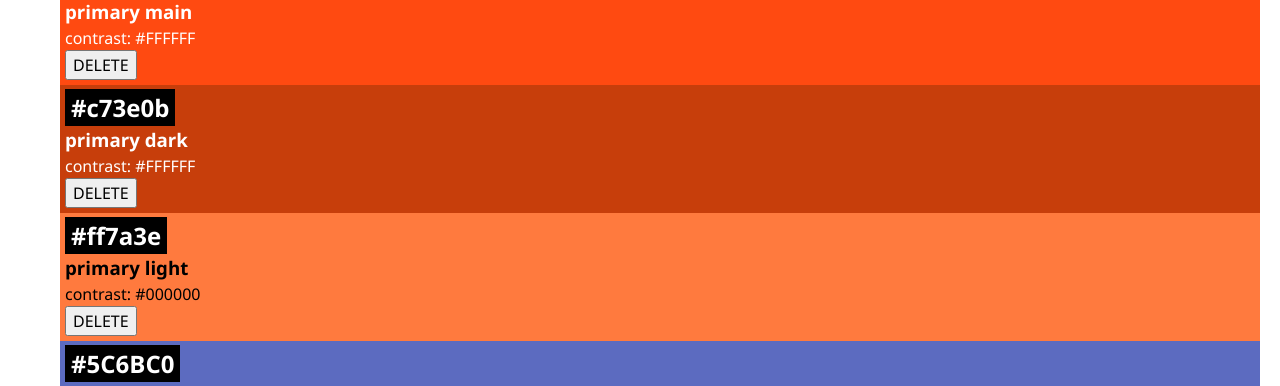
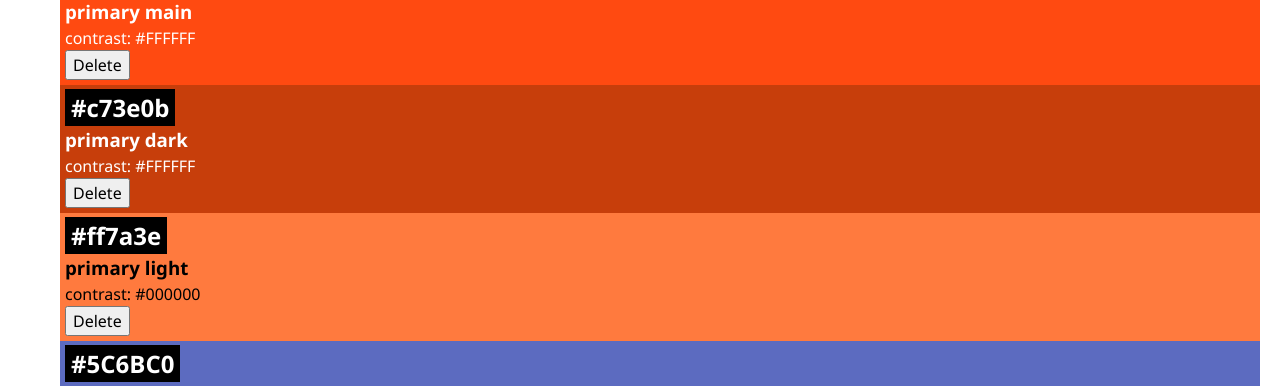
Before and after one commit to SimonNancekievill/recap-project-4-color-theme-app, a React (Vite) app: page / in a window 1280 px wide. Shown: the part 397-783 px from the top of the page. Built offline with nearby package versions, Linux system fonts and the light colour scheme.

Commit message:
implementing marcos changes

```diff
--- a/src/Components/Color/Color.jsx
+++ b/src/Components/Color/Color.jsx
@@ -9,7 +9,7 @@ export default function Color({
   onDeleteColor,
   color,
 }) {
-  const [check, setCheck] = useState(false);
+  const [confirmation, setConfirmation] = useState(false);
 
   return (
     <li
@@ -22,19 +22,19 @@ export default function Color({
       <h3>{role}</h3>
       <p>contrast: {contrastText}</p>
       <div>
-        {check ? (
+        {confirmation ? (
           <>
             <p className="color-card-highlight">Really Delete?</p>
-            <button type="button" onClick={() => setCheck(false)}>
-              CANCEL
+            <button type="button" onClick={() => setConfirmation(false)}>
+              Cancel
             </button>
             <button type="button" onClick={() => onDeleteColor(color)}>
-              DELETE
+              Delete
             </button>
           </>
         ) : (
-          <button type="button" onClick={() => setCheck(true)}>
-            DELETE
+          <button type="button" onClick={() => setConfirmation(true)}>
+            Delete
           </button>
         )}
       </div>
```
